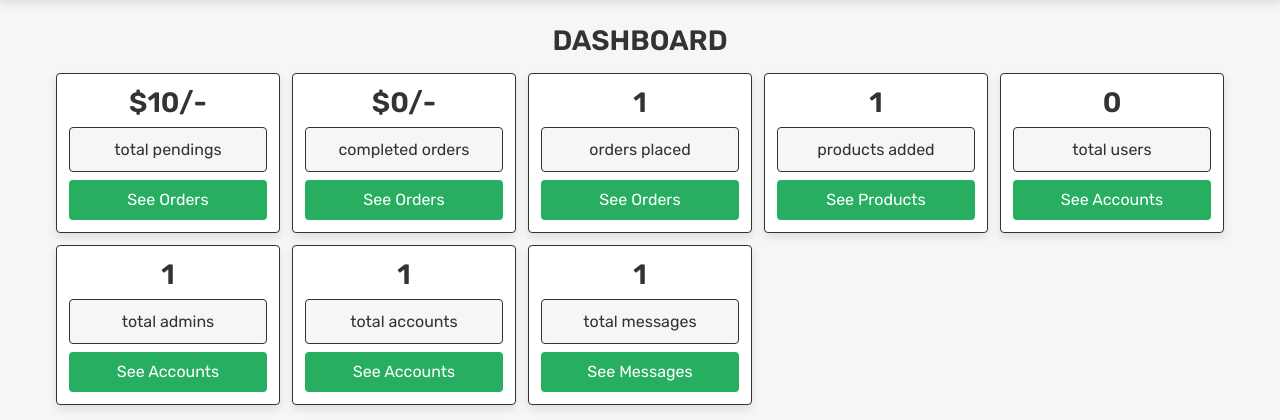
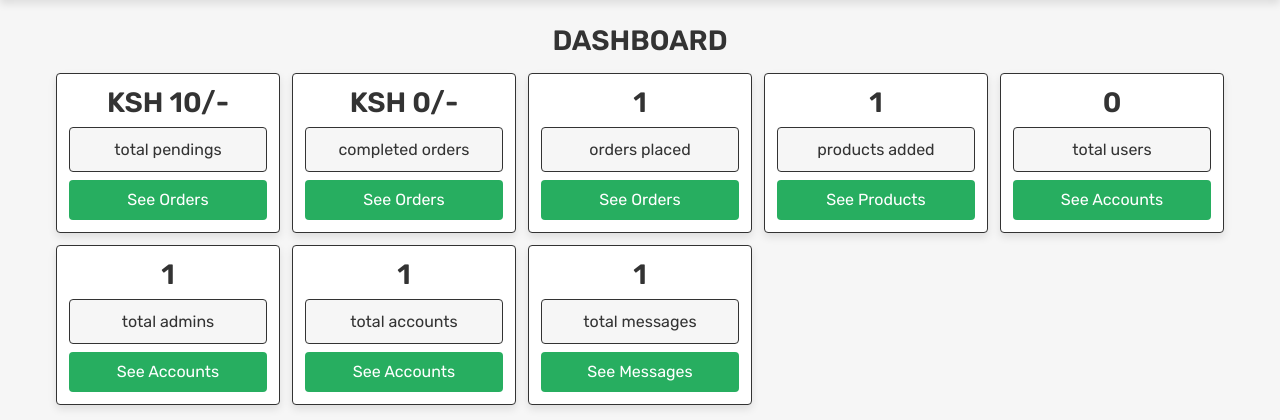
Before and after one commit to seph-kinuthia/new, a PHP site: page /admin_page.php in a window 1280 px wide. Shown: the part 56-476 px from the top of the page. Run offline with PHP 8.4, Linux system fonts and the light colour scheme; the visitor is signed in with stand-in values (Sample User, id 1); tables that the repository leaves empty hold one stand-in row (values such as "Sample post"); grey boxes marked "Sample" are stand-in pictures; some libraries are stand-ins or nearby versions.

Commit message:
added a field

```diff
--- a/admin_orders.php
+++ b/admin_orders.php
@@ -71,7 +71,7 @@ if(isset($_GET['delete'])){
          <p> number : <span><?= $fetch_orders['number']; ?></span> </p>
          <p> address : <span><?= $fetch_orders['address']; ?></span> </p>
          <p> total products : <span><?= $fetch_orders['total_products']; ?></span> </p>
-         <p> total price : <span>$<?= $fetch_orders['total_price']; ?>/-</span> </p>
+         <p> total price : <span>KSH<?= $fetch_orders['total_price']; ?>/-</span> </p>
          <p> payment method : <span><?= $fetch_orders['method']; ?></span> </p>
          <form action="" method="POST">
             <input type="hidden" name="order_id" value="<?= $fetch_orders['id']; ?>">
--- a/admin_page.php
+++ b/admin_page.php
@@ -46,7 +46,7 @@ if(!isset($admin_id)){
             $total_pendings += $fetch_pendings['total_price'];
          };
       ?>
-      <h3>$<?= $total_pendings; ?>/-</h3>
+      <h3>KSH <?= $total_pendings; ?>/-</h3>
       <p>total pendings</p>
       <a href="admin_orders.php" class="btn">see orders</a>
       </div>
@@ -60,7 +60,7 @@ if(!isset($admin_id)){
             $total_completed += $fetch_completed['total_price'];
          };
       ?>
-      <h3>$<?= $total_completed; ?>/-</h3>
+      <h3>KSH <?= $total_completed; ?>/-</h3>
       <p>completed orders</p>
       <a href="admin_orders.php" class="btn">see orders</a>
       </div>
--- a/admin_products.php
+++ b/admin_products.php
@@ -99,6 +99,7 @@ if(isset($_GET['delete'])){
    </div>
 
    <div class="section__body">
+      <
    </div>
 </section>
 
@@ -123,7 +124,7 @@ if(isset($_GET['delete'])){
          <input type="file" name="image" required class="box" accept="image/jpg, image/jpeg, image/png">
          </div>
          <div class="inputBox">
-            <input type="number" name="quantity" class="box" required placeholder="quantity of this product in stock">
+            <inputr type="number" name="quantity" class="box" required  placeholder="quantity of this product in stock">
          </div>
       </div>
       <textarea name="details" class="box" required placeholder="enter product details" cols="30" rows="10"></textarea>
@@ -133,7 +134,6 @@ if(isset($_GET['delete'])){
 </section>
 
 <section class="show-products">
-
    <h1 class="title">products added</h1>
 
    <div class="box-container">
--- a/admin_update_product.php
+++ b/admin_update_product.php
@@ -95,6 +95,10 @@ if(isset($_POST['update_product'])){
       </div>
       <div class="form-item">
          <label for="quantity">quantity of this product available in stock</label>
+         <input readonly type="number" required class="box" value="<?= $fetch_products['quantity']; ?>">
+      </div>
+      <div class="form-item">
+         <label for="quantity">update the quantity of this product available in stock</label>
          <input type="number" name="quantity" placeholder="enter quantity" required class="box" value="<?= $fetch_products['quantity']; ?>">
       </div>
       <div class="form-item">
```
